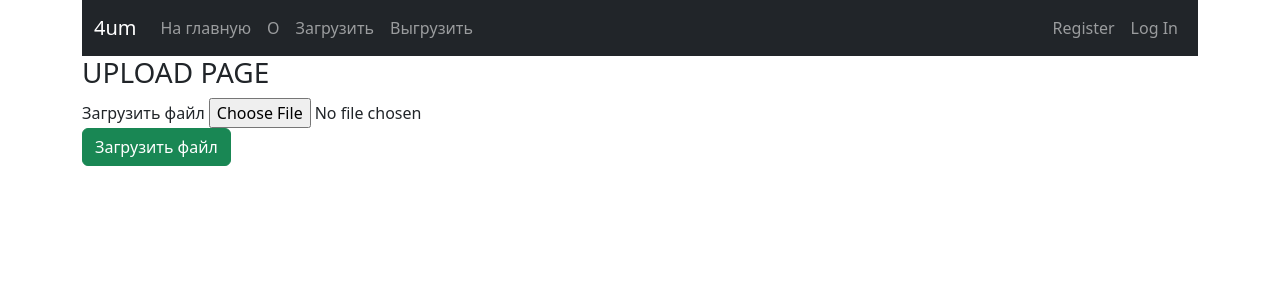
After one commit to Jim7kzn/synergy-learning-forum_prj, a Django app: page /upload in a window 1280 px wide. The commit adds this page. Shown: the top 300 px of the page. Run offline with Django 4.2, Linux system fonts and the light colour scheme.

```diff
--- a/service/urls.py
+++ b/service/urls.py
@@ -15,4 +15,6 @@ urlpatterns = [
     path('post_delete/<int:pk>', views.DeletePostView.as_view(), name='post_delete'),
     path('post/<int:pk>/add_comment', views.AddCommentView.as_view(), name='comment_add'),
     path('about', views.about, name='about'),
+    path('upload', views.upload, name='upload'),
+    path('download', views.download, name='download'),
 ]
--- a/service/views.py
+++ b/service/views.py
@@ -1,3 +1,7 @@
+import csv
+import io
+import datetime
+
 from django.shortcuts import render, redirect
 from django.conf import settings
 
@@ -12,6 +16,8 @@ from django.contrib.auth.mixins import LoginRequiredMixin, PermissionRequiredMix
 from django.contrib import messages
 from django.contrib.messages.views import SuccessMessageMixin
 from django.core.mail import send_mail
+from django.core.files.storage import FileSystemStorage
+from django.http import HttpResponse
 
 
 def index(request):
@@ -103,3 +109,24 @@ class AddCommentView(LoginRequiredMixin, CreateView):
     def form_valid(self, form):
         form.instance.post_id = self.kwargs['pk']
         return super().form_valid(form)
+
+
+def upload(request):
+    context = {}
+    if request.method == 'POST':
+        uploaded_file = request.FILES['upl_file']
+        file = FileSystemStorage()
+        file_link = file.save(uploaded_file.name, uploaded_file)
+        context['url'] = file.url(file_link)
+    return render(request, 'upload.html', context)
+
+
+def download(request):
+    response = HttpResponse(content_type='text/csv')
+    writer = csv.writer(response)
+    writer.writerow(['Title', 'Description', 'Created_At'])
+    for row in Post.objects.all().values_list('title', 'description', 'created_at'):
+        writer.writerow(row)
+    filename = f'log_posts_{datetime.datetime.now()}'
+    response['Content-Disposition'] = f'attachment; filename = "{filename}.csv"'
+    return response
--- /dev/null
+++ b/templates/download.html
@@ -0,0 +1,6 @@
+{% extends 'index.html' %}
+
+{% block content %}
+    <h3>DOWNLOAD PAGE</h3>
+
+{% endblock %}
--- a/templates/navbar.html
+++ b/templates/navbar.html
@@ -10,8 +10,10 @@
 
             <div class="collapse navbar-collapse" id="navbarNav">
                 <div class="navbar-nav">
-                    <a class="nav-item nav-link" aria-current="page" href="{% url 'index' %}">Home</a>
-                    <a class="nav-item nav-link" href="{% url 'about' %}">About</a>
+                    <a class="nav-item nav-link" aria-current="page" href="{% url 'index' %}">На главную</a>
+                    <a class="nav-item nav-link" href="{% url 'about' %}">О</a>
+                    <a class="nav-item nav-link" href="{% url 'upload' %}">Загрузить</a>
+                    <a class="nav-item nav-link" href="{% url 'download' %}">Выгрузить</a>
                 </div>
             </div>
 
--- a/templates/post_create.html
+++ b/templates/post_create.html
@@ -8,5 +8,4 @@
         <button class="btn btn-success">Save New Post</button>
     </form>
 
-
 {% endblock %}
--- /dev/null
+++ b/templates/upload.html
@@ -0,0 +1,17 @@
+{% extends 'index.html' %}
+
+{% block content %}
+    <h3>UPLOAD PAGE</h3>
+    <form action="" method="post" enctype="multipart/form-data">
+        {% csrf_token %}
+        <label for="upl_file">Загрузить файл</label>
+        <input type="file" name="upl_file" id="upl_file">
+        <br>
+        <button class="btn btn-success">Загрузить файл</button>
+    </form>
+
+    {% if url %}
+        <a href="{{ url }}" target="_blank">{{ url }}</a>
+    {% endif %}
+
+{% endblock %}
```
Also changed, not shown: forum_prj/urls.py (line endings or trailing spaces), service/migrations/0003_message.py (added), service/migrations/0004_rename_title_message_subject.py (added).
